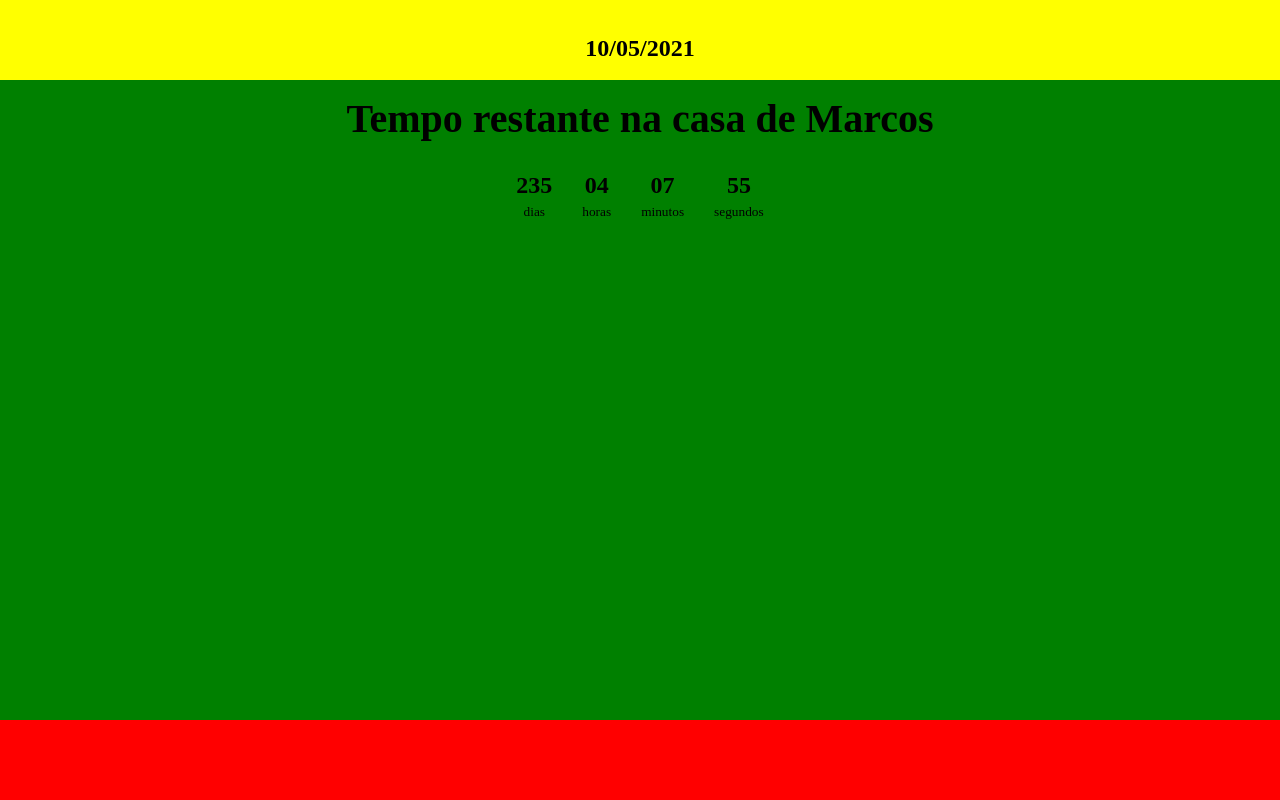
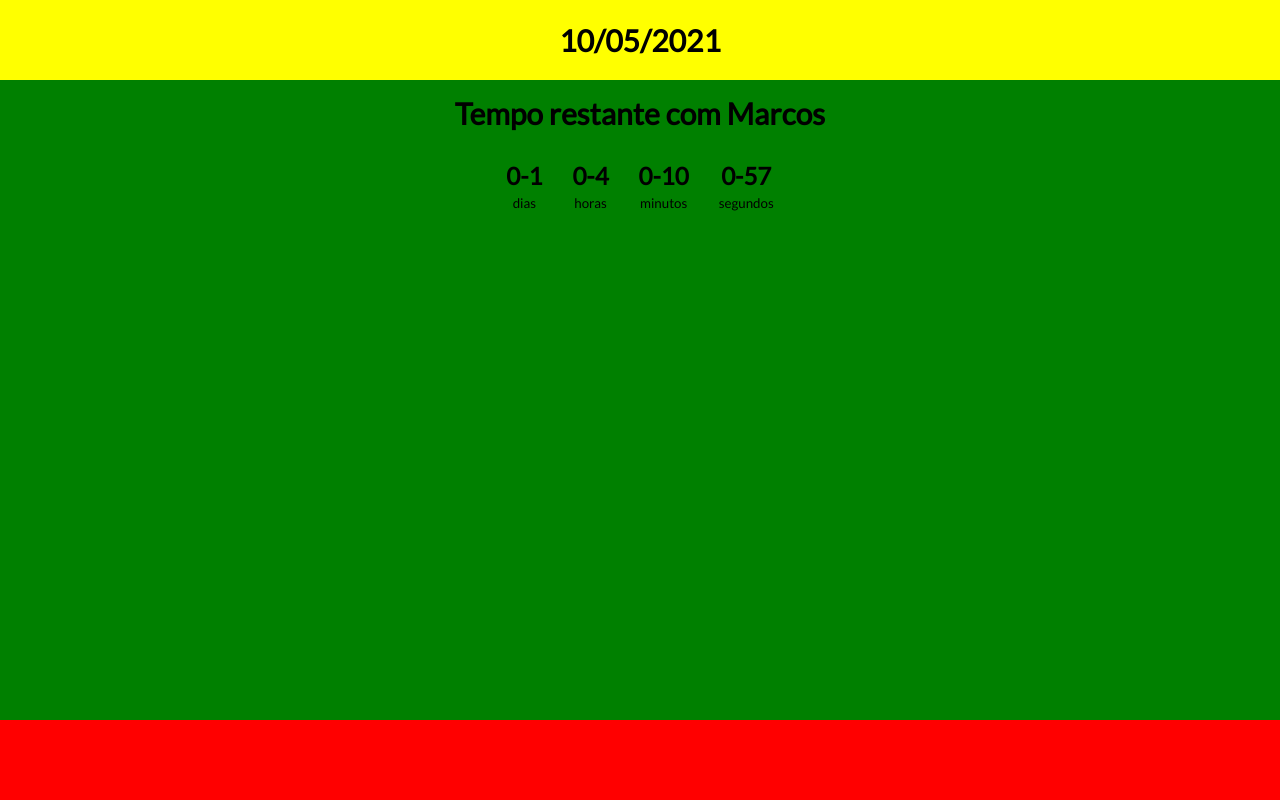
Before and after one commit to marcosadrianoti/momsschedule, a PHP site: page / in a window 1280 px wide. Run offline with PHP 8.4, Linux system fonts and the light colour scheme.

Commit message:
Countdownuntil final date done

```diff
--- a/app.js
+++ b/app.js
@@ -5,13 +5,14 @@
 const minutesContainer = document.querySelector('#minutes');
 const hoursContainer = document.querySelector('#hours');
 const daysContainer = document.querySelector('#days');
-const nextYearContainer = document.querySelector('#year');
+// const nextYearContainer = document.querySelector('#year');
 const spinnerLoading = document.querySelector('#loading');
 const countdownContainer = document.querySelector('#countdown');
 
 const nextYear = new Date().getFullYear() + 1;
-const newYearTime = new Date(`january 01 ${nextYear} 00:00:00`);
-const periodInDays = 50;
+const newYearTime = new Date(`01 01 ${nextYear} 00:00:00`);
+const periodInMilliseconds = 0.0001 * 24 * 60 * 60 * 1000;
+console.log(periodInMilliseconds);
 const caregivers = ["Marcos", "Marcelo", "Márcia"];
 
 
@@ -26,7 +27,11 @@
 
 const [howManyDays, monthsFirstDay] = monthData(2, 2021);
 
-console.log(howManyDays, monthsFirstDay);
+// console.log(howManyDays, monthsFirstDay);
+
+const initialTime = new Date("05 10 2021 16:42:00");
+const finalDate = new Date(Date.parse(initialTime) + periodInMilliseconds);
+console.log(finalDate);
 
 const getTimeUnit = unit => unit < 10 ? "0" + unit : unit
 
@@ -37,7 +42,7 @@
     getTimeUnit(currentDate.getMonth() + 1) + "/" +
     currentDate.getFullYear();
 
-timeLeftContainer.textContent = `Tempo restante na casa de ${caregivers[0]}`;
+timeLeftContainer.textContent = `Tempo restante com ${caregivers[0]}`;
 
 // nextYearContainer.textContent = nextYear;
 
@@ -51,7 +56,7 @@
 
 const updateCountdown = () => {
     const currentTime = new Date();
-    const difference = newYearTime - currentTime;
+    const difference =  finalDate - currentTime;
     const days = Math.floor(difference / 1000 / 60 / 60 / 24);
     const hours = Math.floor(difference / 1000 / 60 / 60) % 24;
     const minutes = Math.floor(difference / 1000 / 60) % 60;
--- a/index.html
+++ b/index.html
@@ -9,15 +9,17 @@
 </head>
 
 <body>
+
   <div class="container">
+
     <header>
       <div class="data">
-        <h2 id="currenteDate"></h2>
+        <h1 id="currenteDate"></h1>
       </div>
+    </header>
 
-    </header>
     <main>
-      <div id="year" class="year"></div>
+      <!-- <div id="year" class="year"></div> -->
 
       <h1 id="timeLeft"></h1>
 
@@ -39,8 +41,11 @@
           <small>segundos</small>
         </div>
       </div>
+
     </main>
+
     <footer></footer>
+
   </div>
 
   <img src="./img/spinner.gif" alt="Carregando..." id="loading" class="loading" />
--- a/style.css
+++ b/style.css
@@ -12,7 +12,8 @@
   box-sizing: border-box;
 } */
 
-/* body {
+body {
+  font-family: 'Lato', sans-serif;
   /* background-image: url('https://images.unsplash.com/photo-1525815732237-469cdd9874ab?ixlib=rb-1.2.1&auto=format&fit=crop&w=1955&q=80');
   background-repeat: no-repeat;
   background-size: cover;
@@ -27,7 +28,7 @@
   text-align: center;
   margin: 0;
   overflow: hidden; */
-/* } */
+}
 
 .container {
   display: grid;
@@ -70,7 +71,7 @@
 }
 
 h1 {
-  font-size: 40px;
+  font-size: 30px;
   margin: 0 0 40px;
   display: flex;
   flex-direction: column;
@@ -102,7 +103,7 @@
   flex-direction: row;
   align-items: center;
   justify-content: center;
-  margin: 15px;
+  /* margin: 15px; */
 }
 
 .time {
@@ -139,11 +140,17 @@
 header {
   background: yellow;
   grid-area: h;
+  display: flex;
+  font-size: 25px;
+  /* flex-direction: column; */
+  /* align-items: center; */
+  justify-content: center;
 }
 
 main {
   background: green;
   grid-area: m;
+
 }
 
 footer {
```
